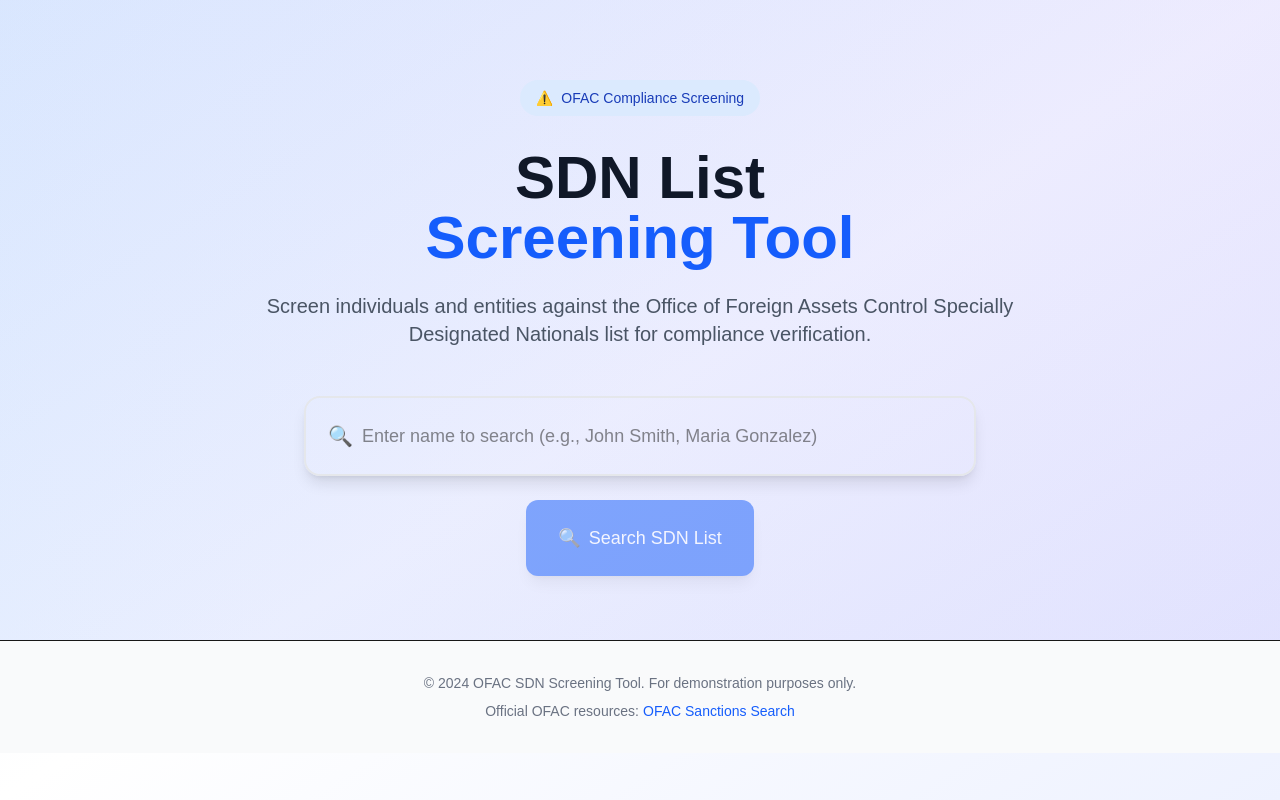
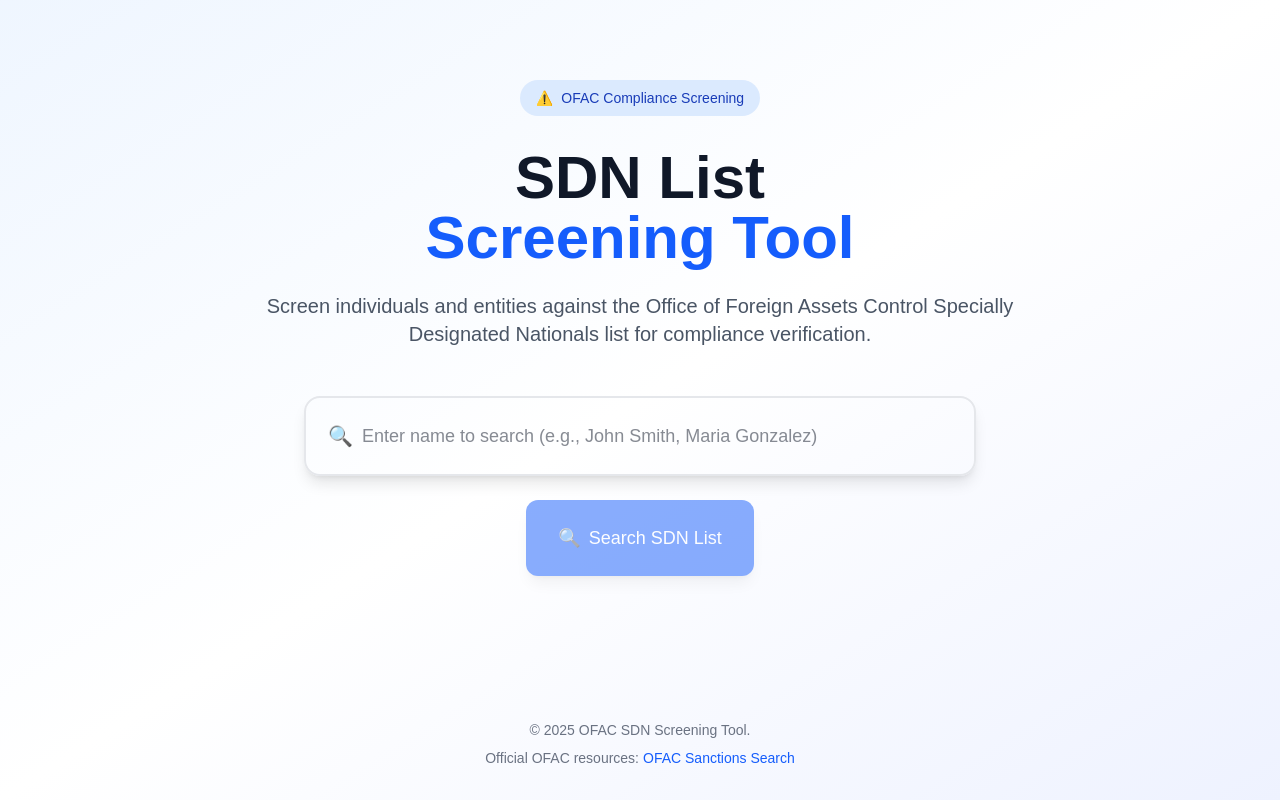
Before and after one commit to qvapay/ofac-sdn, a Next.js app: page / in a window 1280 px wide. Built offline with nearby package versions, Linux system fonts and the light colour scheme.

Commit message:
Refactor OFACChecker component for improved readability and UI structure; streamline error handling and enhance search functionality.

```diff
--- a/app/page.js
+++ b/app/page.js
@@ -12,6 +12,7 @@
 
   // Search function
   const performSearch = async () => {
+
     if (!searchTerm.trim()) return
     setIsSearching(true)
     setShowResult(false)
@@ -20,25 +21,16 @@
     try {
       const response = await fetch(`/api?name=${encodeURIComponent(searchTerm)}`)
       const data = await response.json()
-
-      if (!response.ok) {
-        throw new Error(data.error || 'Failed to perform search')
-      }
-
+      if (!response.ok) { throw new Error(data.error || 'Failed to perform search') }
       const searchResult = {
         type: data.match ? "positive" : "negative",
         name: searchTerm,
         message: data.message
       }
-
       setResult(searchResult)
     } catch (error) {
       console.error('Search error:', error)
-      setResult({
-        type: "error",
-        name: searchTerm,
-        message: "An error occurred while searching. Please try again."
-      })
+      setResult({ type: "error", name: searchTerm, message: "An error occurred while searching. Please try again." })
     } finally {
       setIsSearching(false)
       // Trigger result animation
@@ -117,10 +109,12 @@
   }
 
   return (
-    <div className="min-h-screen bg-gradient-to-br from-blue-50 via-white to-indigo-50">
+    <div className="min-h-screen flex flex-col bg-gradient-to-br from-blue-50 via-white to-indigo-50">
+      {/* Main Content */}
+      <div className="flex-grow">
         {/* Hero Section */}
         <div className="relative overflow-hidden">
-        <div className="absolute inset-0 bg-gradient-to-r from-blue-600/10 to-indigo-600/10" />
+          <div className="absolute inset-0" />
           <div className="relative max-w-7xl mx-auto px-4 sm:px-6 lg:px-8 pt-20 pb-16">
             <div className="text-center">
               <div className="inline-flex items-center px-4 py-2 rounded-full bg-blue-100 text-blue-800 text-sm font-medium mb-8">
@@ -150,7 +144,7 @@
                     value={searchTerm}
                     onChange={(e) => setSearchTerm(e.target.value)}
                     onKeyPress={handleKeyPress}
-                  className="w-full pl-14 pr-4 py-6 text-lg rounded-2xl border-2 border-gray-200 focus:border-blue-500 focus:ring-2 focus:ring-blue-500 focus:outline-none shadow-lg disabled:opacity-50 disabled:cursor-not-allowed"
+                    className="w-full pl-14 pr-4 py-6 text-lg text-gray-900 rounded-2xl border-2 border-gray-200 focus:border-blue-500 focus:ring-2 focus:ring-blue-500 focus:outline-none shadow-lg disabled:opacity-50 disabled:cursor-not-allowed"
                     disabled={isSearching}
                   />
                 </div>
@@ -248,12 +242,13 @@
             </div>
           </div>
         )}
+      </div>
 
       {/* Footer */}
-      <footer className="bg-gray-50 border-t">
+      <footer className="mt-auto">
         <div className="max-w-7xl mx-auto px-4 sm:px-6 lg:px-8 py-8">
           <div className="text-center text-sm text-gray-500">
-            <p>© 2024 OFAC SDN Screening Tool. For demonstration purposes only.</p>
+            <p>© {new Date().getFullYear()} OFAC SDN Screening Tool.</p>
             <p className="mt-2">
               Official OFAC resources:
               <a href="https://sanctionssearch.ofac.treas.gov/" className="text-blue-600 hover:underline ml-1">
```
Lines whose indentation alone changed are shown as unchanged.
